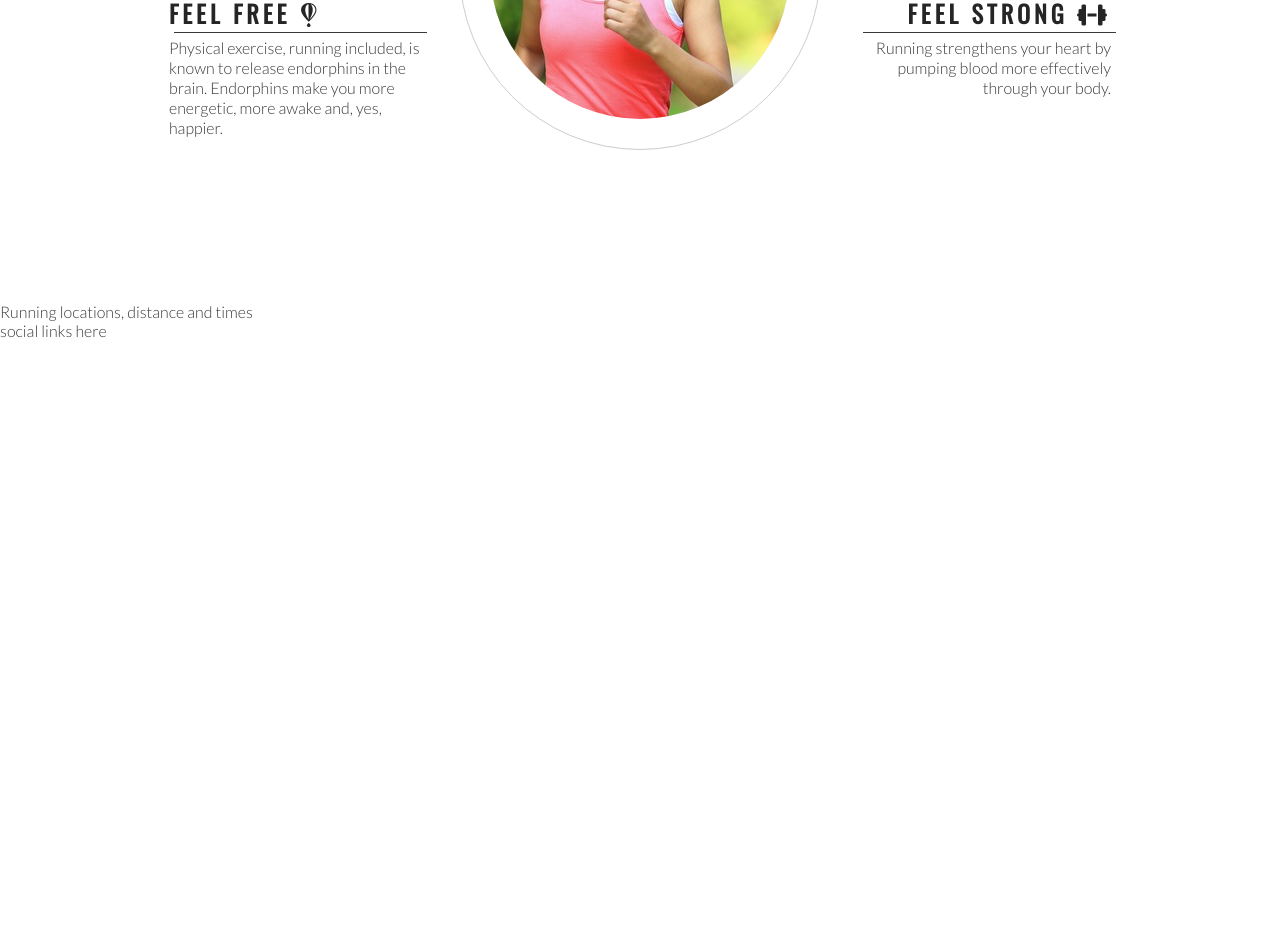
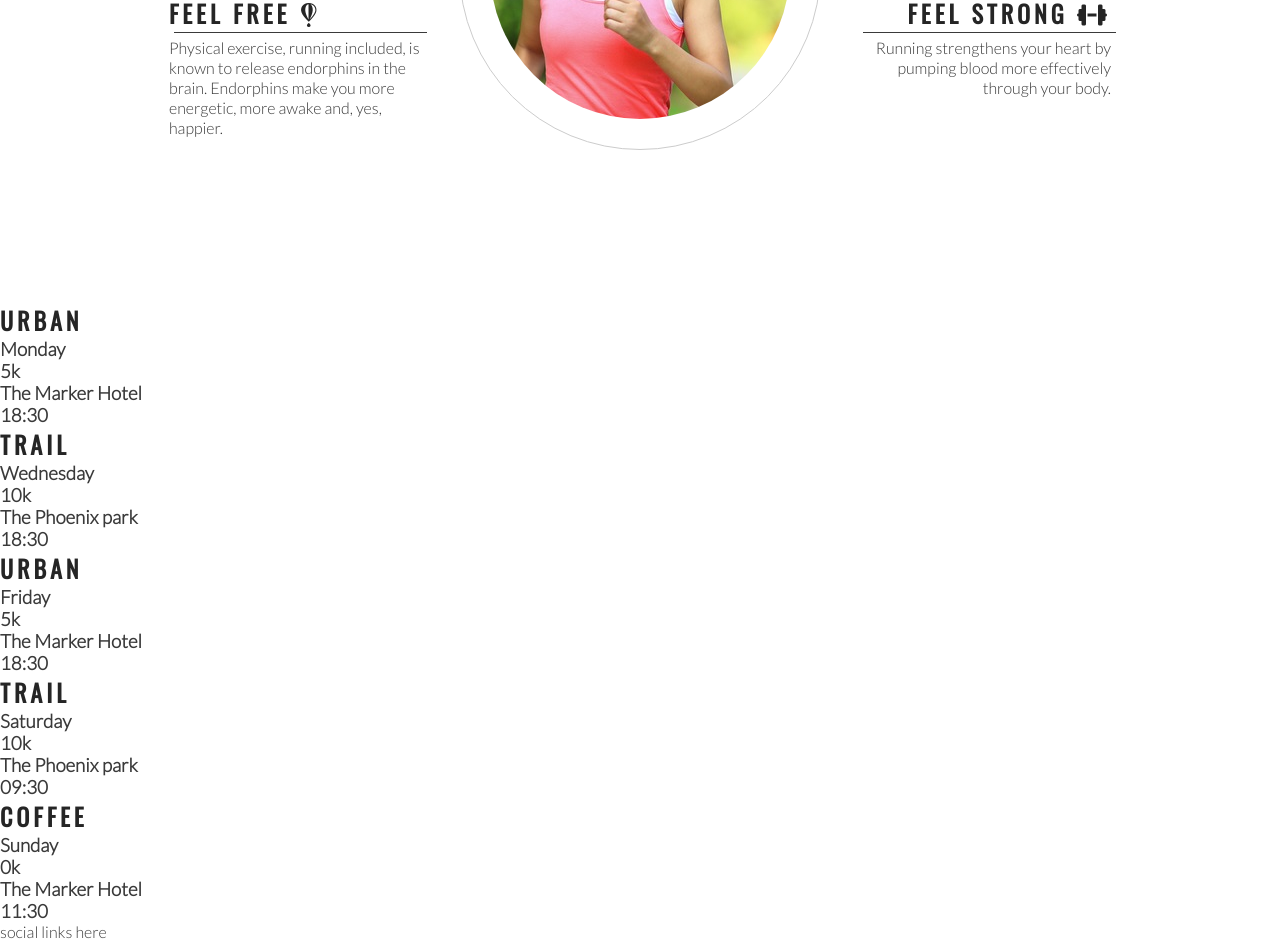
Before and after one commit to Richy011/love-running, a plain HTML site: page index.html in a window 1280 px wide. Shown: the part 1023-1964 px from the top of the page. Before the commit the page ends 1363 px from the top, so only its background shows below. Drawn offline with nearby package versions, Linux system fonts and the light colour scheme.

Commit message:
Add meetup times main structure

```diff
--- a/index.html
+++ b/index.html
@@ -73,7 +73,41 @@
         </div>
     </section>
     <section>
-        Running locations, distance and times
+        <div>
+            <h2>Urban</h2>
+            <h3>Monday</h3>
+            <h3>5k</h3>
+            <h3>The Marker Hotel</h3>
+            <h3>18:30</h3>
+        </div>
+        <div>
+            <h2>Trail</h2>
+            <h3>Wednesday</h3>
+            <h3>10k</h3>
+            <h3>The Phoenix park</h3>
+            <h3>18:30</h3>
+        </div>
+        <div>
+            <h2>Urban</h2>
+            <h3>Friday</h3>
+            <h3>5k</h3>
+            <h3>The Marker Hotel</h3>
+            <h3>18:30</h3>
+        </div>
+        <div>
+            <h2>Trail</h2>
+            <h3>Saturday</h3>
+            <h3>10k</h3>
+            <h3>The Phoenix park</h3>
+            <h3>09:30</h3>
+        </div>
+        <div>
+            <h2>Coffee</h2>
+            <h3>Sunday</h3>
+            <h3>0k</h3>
+            <h3>The Marker Hotel</h3>
+            <h3>11:30</h3>
+        </div>
     </section>
     <footer>
         social links here
```
